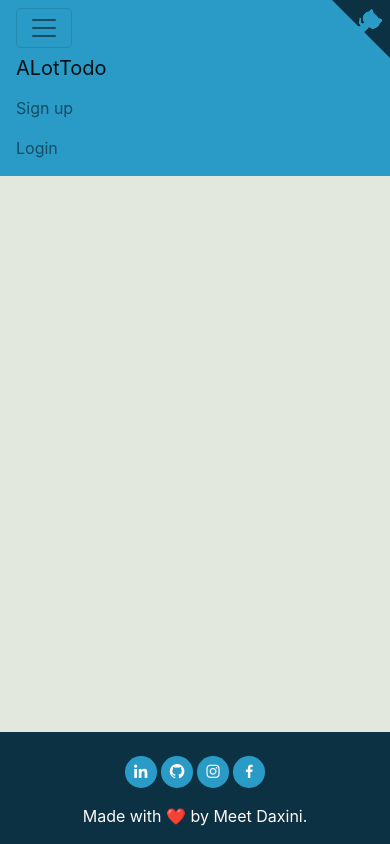
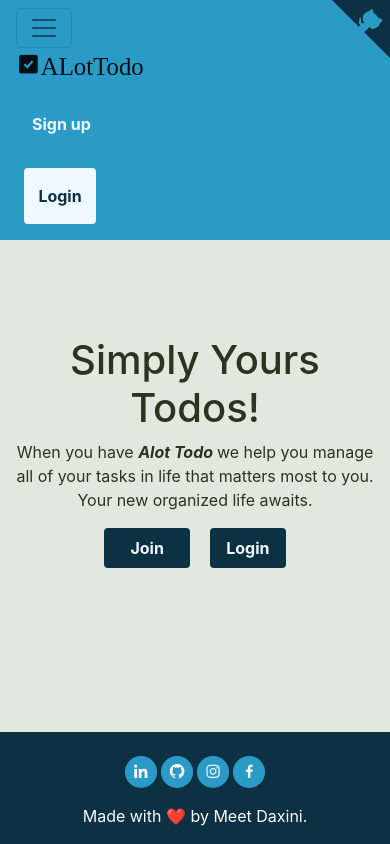
Before and after one commit to meetdaxini/Alot_Todo, a Django app: page / in a window 390 px wide, after a click that opens the changed part. Run offline with Django 3.2, Linux system fonts and the light colour scheme.

Commit message:
implemented search and some styling

```diff
--- a/todo/static/todo/style.css
+++ b/todo/static/todo/style.css
@@ -64,20 +64,108 @@ nav{
 
 /*===== CLASS CSS ===== */
 
-/* .section{
-  padding: 4rem 0 2rem;
-} */
+@media (min-width: 768px){
+.form-inline .form-control {
+    width: 30rem;
+}
+}
+
+.primary-nav{
+    margin: 0 0.5rem;
+    padding: 0;
+    background-color: aliceblue;
+    color: var(--text-color);
+    border: none;
+}
+
+.btn-body{
+    margin: 0 0.5rem;
+    padding: 0;
+    background-color: var(--first-color-darken);
+    border: none;
+}
+
+.btn-body:hover{
+
+    background-color: var(--first-color);
+}
+
+.info-nav{
+    margin: 0 0.5rem;
+    padding: 0;
+    background-color: var(--first-color);
+    border: none;
+}
+
+.a-sign{
+ color: aliceblue !important;
+ font-weight: bold !important;
+
+}
+
+.a-sign:hover{
+ color: var(--text-color) !important;
+}
+
+.a-body{
+ color: aliceblue !important;
+ font-weight: bold !important;
+
+}
+
+.a-body:hover{
+ color: var(--text-color) !important;
+}
+
+.a-log{
+ color: var(--first-color-darken) !important;
+ font-weight: bold !important;
+}
+
+.a-log:hover{
+ color: aliceblue !important;
+}
+
+.join-btn{
+ padding: 0rem 0.62rem;
+}
+
+@media (max-width: 600px){
+    .btn-primary{
+        margin: 0.5rem;
+        padding: 0.5rem 0.9rem;
+
+    }
+
+    .btn-info{
+        margin: 0.5rem;
+        padding: 0.5rem;
+
+
+    }
+
+}
 
 .logbox{
     max-width: 420px;
     margin-bottom: 3rem;
 }
 
+.search-btn{
+    border: none;
+    color: var(--text-color);
+    font-size: larger;
+}
+
+.search-btn:hover{
+    border: none;
+    color: aliceblue;
+    background-color: transparent;
+
+}
 
 /* ===== FOOTER =====*/
-/* a{
-     !important;
-} */
+
 .footer {
     background-color: var(--first-color-darken);
     color: var(--first-color-lighten);
--- a/todo/templates/todo/base.html
+++ b/todo/templates/todo/base.html
@@ -13,6 +13,7 @@
     <link href='https://unpkg.com/boxicons@2.0.7/css/boxicons.min.css' rel='stylesheet'>
     <link rel="stylesheet" type="text/css" href="{% static 'todo/style.css' %}">
     <link href="https://fonts.googleapis.com/css2?family=Roboto+Condensed&display=swap" rel="stylesheet" />
+    <link rel="shortcut icon" href="{% static 'todo/icon/favicon.ico' %}">
     <title>{% block title %}{% endblock %}</title>
 
 </head>
@@ -23,28 +24,30 @@
             aria-controls="navbarNav" aria-expanded="false" aria-label="Toggle navigation">
             <span class="navbar-toggler-icon"></span>
         </button>
-        <div class="collapse navbar-collapse" id="navbarNav">
+        <di class="container">
+            <div class="collapse navbar-collapse justify-content-between" id="navbarNav">
+                <a class="navbar-brand" href="{% url 'todo:home' %}"><i class='bx bxs-check-square bx-sm'>ALotTodo</i></a>
 
-            <a class="navbar-brand" href="{% url 'todo:home' %}">ALotTodo</a>
 
             {% if user.is_authenticated %}
-            <form class="form-inline">
-                <input class="form-control mr-sm-2" type="search" placeholder="Search" aria-label="Search">
-                <button class="btn btn-outline-success my-2 my-sm-0" type="submit">Search Tasks</button>
+            <form class="form-inline" method="GET" action="{% url 'todo:search' %}">
+                <input class="form-control mr-sm-1" type="search" placeholder="Search Todos" aria-label="Search" name="query" required>
+                <div>
+                    <button class="btn btn-outline-dark my-2 my-sm-0 search-btn" type="submit"><i class='bx bx-search'></i></button>
+                </div>
             </form>
             {% endif %}
 
             <ul class="navbar-nav">
                 {% if user.is_authenticated %}
-                <li class="nav-item"><a class="nav-link {% block myactive %}{% endblock %}"
-                        href="{% url 'todo:mytodo' %}">My Todo's</a></li>
+                <li class="nav-item"><a class="nav-link active" href="{% url 'todo:home' %}">Home</a>
+                </li>
                 <li class="nav-item dropdown">
                     <a class="nav-link dropdown-toggle" href="#" id="navbarDropdownMenuLink" role="button"
                         data-toggle="dropdown" aria-haspopup="true" aria-expanded="false">
                         {{user.username}}
                     </a>
                     <div class="dropdown-menu" aria-labelledby="navbarDropdownMenuLink">
-                        <a class="dropdown-item" href="#">My Account</a>
                         <a class="dropdown-item" href="{% url 'todo:alltodo' %}">All Remaining Tasks</a>
                         <a class="dropdown-item" href="{% url 'todo:allcompletedtodo' %}">All Completed Tasks</a>
                         <form action="{% url 'todo:logoutuser' %}" method="POST">
@@ -54,13 +57,16 @@
                     </div>
                 </li>
                 {% else %}
-                <li class="nav-item"><a class="nav-link {% block signactive %}{% endblock %}"
-                        href="{% url 'todo:signupuser' %}">Sign up</a></li>
-                <li class="nav-item"><a class="nav-link {% block loginactive %}{% endblock %}"
-                        href="{% url 'todo:loginuser' %}">Login</a></li>
+                <li class="nav-item"><button type="button" class="btn btn-info info-nav">
+                    <a class="nav-link a-sign {% block signactive %}{% endblock %}"
+                        href="{% url 'todo:signupuser' %}">Sign up</a></button></li>
+                <li class="nav-item"><button type="button" class="btn btn-primary primary-nav">
+                    <a class="nav-link a-log {% block loginactive %}{% endblock %}"
+                        href="{% url 'todo:loginuser' %}">Login</a></button></li>
                 {% endif %}
             </ul>
         </div>
+    </di>
 
         <!-- git fork -->
         <a href="https://github.com/meetdaxini/alot_todo" title="Fork me on GitHub" class="github-corner"
@@ -93,7 +99,8 @@
         {% endif %}
     </div>
 
-
+<br>
+<br>
     <!--===== FOOTER =====-->
     <div class="footer">
         <div class="footer__social">
--- a/todo/templates/todo/index.html
+++ b/todo/templates/todo/index.html
@@ -17,5 +17,24 @@ AlotTodo
     <button>Add New</button>
 </a>
 <a href="{% url 'todo:mytodo' %}"><button type="submit">Go to your todo list</button></a>
+{% else %}
+<br>
+<br>
+<div class="row justify-content-center mt-5">
+    <div class="col-md-7 text-center">
+        <h1>Simply Yours Todos!</h1>
+        <p>When you have <strong>
+                <em>Alot Todo</em>
+            </strong> we help you manage all of your tasks in life that matters most to you. Your new
+            organized life awaits.</p>
+
+        <button type="button" class="btn btn-body join-btn">
+            <a class="nav-link a-body"
+                href="{% url 'todo:signupuser' %}">Join</a></button>
+        <button type="button" class="btn btn-body">
+            <a class="nav-link a-body"
+                href="{% url 'todo:loginuser' %}">Login</a></button>
+    </div>
+</div>
 {% endif %}
 {% endblock content%}
--- a/todo/urls.py
+++ b/todo/urls.py
@@ -12,6 +12,7 @@ urlpatterns = [
     path('allcompletedtodo/', views.allcompletedtodo, name='allcompletedtodo'),
     path('logout/', views.logoutuser, name='logoutuser'),
     path('addtodo/', views.addtodo, name='addtodo'),
+    path('search/', views.search, name='search'),
     path('viewtodo/<int:tid>', views.viewtodo, name='viewtodo'),
     path('completetodo/<int:tid>/complete', views.completetodo, name='completetodo'),
     path('deletetodo/<int:tid>/delete', views.deletetodo, name='deletetodo'),
--- a/todo/views.py
+++ b/todo/views.py
@@ -2,6 +2,7 @@ from django.shortcuts import render, redirect, get_object_or_404, get_list_or_40
 from django.contrib.auth.forms import AuthenticationForm
 from django.contrib.auth.models import User
 from django.db import IntegrityError
+from django.db.models import Q
 from django.contrib.auth import login, logout, authenticate
 from .forms import TodoForm, UserCreateForm
 from .models import Todo
@@ -86,8 +87,18 @@ def mytodo(request):
     return render(request, 'todo/mytodo.html', params)
 
 @login_required
+def search(request):
+    query = request.GET.get('query', '')
+    or_query = Q(task__icontains=query)
+    or_query.add(Q(desc__icontains=query), Q.OR)
+    todos = Todo.objects.filter(or_query, user=request.user).order_by('-imp', '-completed_time', '-created_time', )
+
+    params = {'todos': todos, 'query' : query }
+    return render(request, 'todo/search.html', params)
+
+@login_required
 def alltodo(request):
-    todos = Todo.objects.filter(user=request.user, completed_time=None).order_by('-created_time')
+    todos = Todo.objects.filter(user=request.user, completed_time=None).order_by( '-created_time')
     todo_count = len(todos)
     pages = Paginator(todos, 10)
     page_num = request.GET.get('page', 1)
```
Also changed, not shown: posts.json (deleted, +0 -122 lines), todo/templates/todo/search.html (added, +25 -0 lines), todo/static/todo/icon/android-chrome-192x192.png (added), todo/static/todo/icon/android-chrome-512x512.png (added), todo/static/todo/icon/apple-touch-icon.png (added), todo/static/todo/icon/favicon-16x16.png (added), todo/static/todo/icon/favicon-32x32.png (added), todo/static/todo/icon/favicon.ico (added), todo/static/todo/icon/icons8-checked-checkbox-96.png (added). Lines whose indentation alone changed are shown as unchanged.
